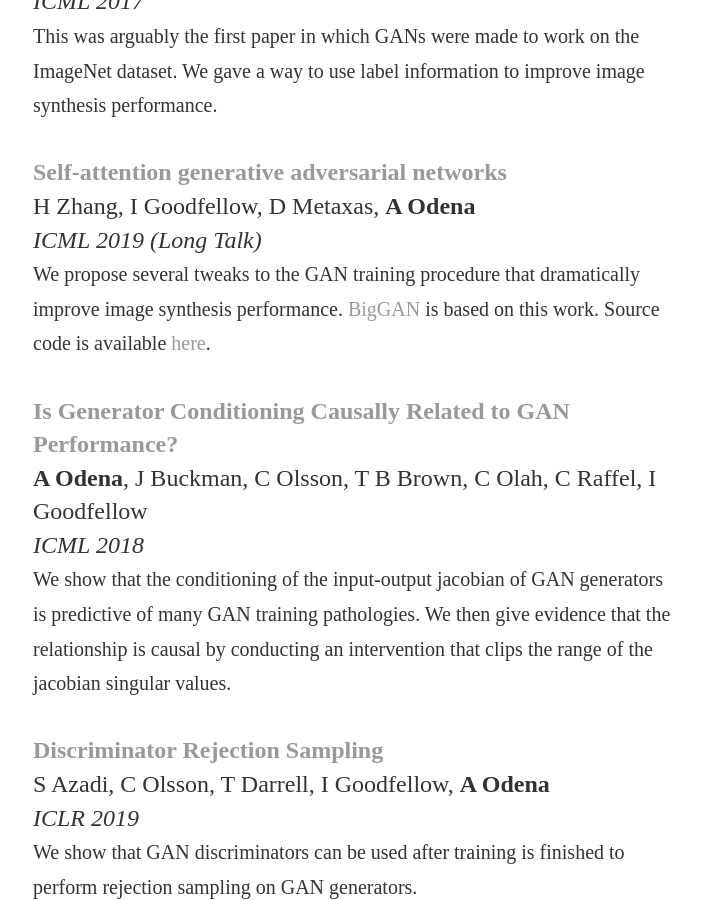
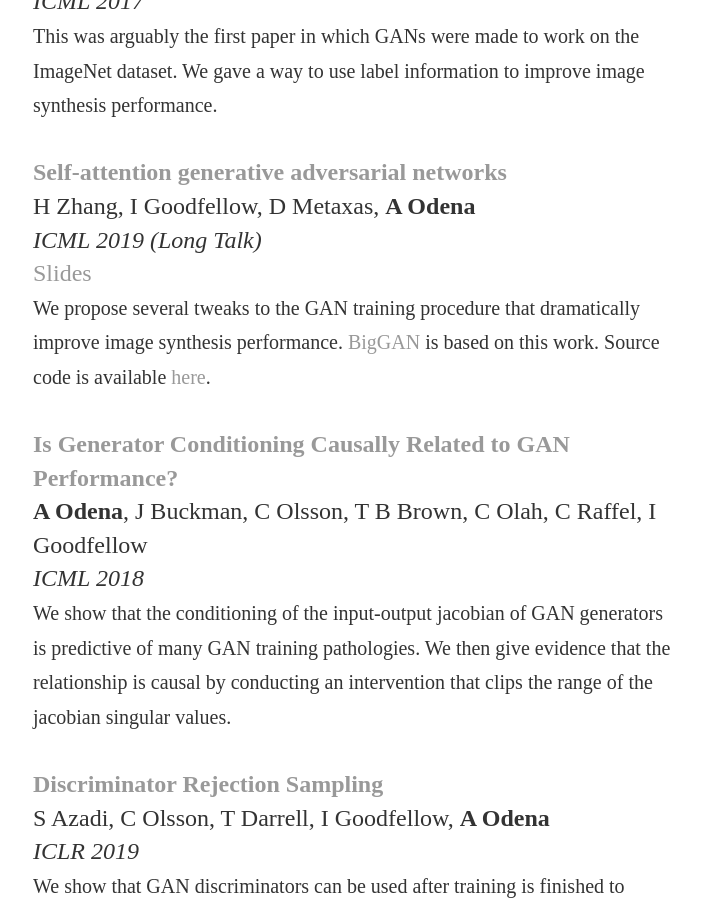
Before and after one commit to augustusodena/augustusodena.github.io, a Jekyll site: the page built from research/index.html, in a window 1280 px wide and 900 px high, scrolled down 452 px. Shown: the whole window, without its empty margins (287-988 px from the left). Built offline with Jekyll 4.4.1, drawn with Linux system fonts in a browser that asks for light colours.

Commit message:
add sagan slides as well

```diff
--- a/research/index.html
+++ b/research/index.html
@@ -21,6 +21,7 @@
     <a href="https://arxiv.org/abs/1805.08318"><b>Self-attention generative adversarial networks</b></a><br>
     H Zhang, I Goodfellow, D Metaxas, <b>A Odena</b><br>
     <i>ICML 2019 (Long Talk)</i><br>
+    <a href={{ site.url }}/assets/sagan_icml_slides.pdf>Slides</a><br>
     <small>
       We propose several tweaks to the GAN training procedure that dramatically improve image synthesis performance.
       <a href="https://arxiv.org/abs/1809.11096">BigGAN</a> is based on this work.
```
Also changed, not shown: 1 other file.
